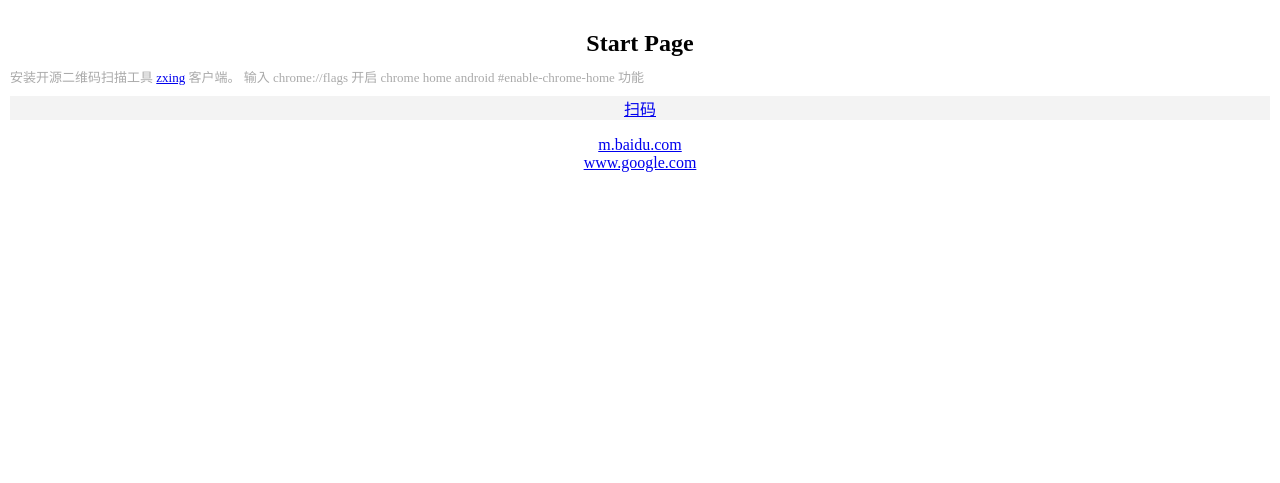
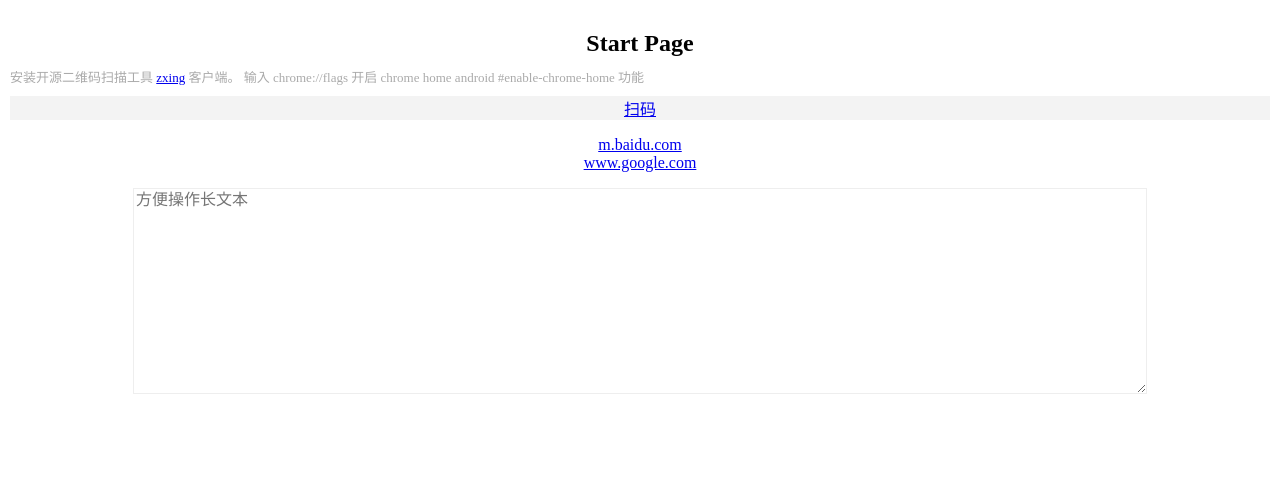
Before and after one commit to warmhug/warmhug.github.com, a Jekyll site: the page mobile.html, which Jekyll copies as it is, in a window 1280 px wide. Shown: the top 483 px of the page. Built offline with Jekyll 4.4.1, drawn with Linux system fonts in a browser that asks for light colours.

Commit message:
rename files

```diff
--- a/chrome.html
+++ b/mobile.html
@@ -15,8 +14,18 @@
       position: absolute; bottom: 0;
       width: 100%; margin: 10px 0;
     }
+    textarea {
+      border: 1px solid #eee;
+      width: 80%;
+      height: 200px;
+      font-size: 16px;
+      line-height: 20px;
+    }
   </style>
-  <base target="_blank">
+  <script>
+  </script>
+  <base target="_blank" />
+  <title>Mobile Start Page</title>
 </head>
 <body>
   <div class="container">
@@ -31,13 +40,12 @@
         <a href="https://m.baidu.com">m.baidu.com</a> <br>
         <a href="https://www.google.com">www.google.com</a>
       </p>
+      <textarea placeholder="方便操作长文本"></textarea>
     </div>
   </div>
   <div class="center footer">
     <a href="https://github.com/ant-design/ant-design-mobile">ant-design-mobile</a> <br>
     <a href="http://warmhug.github.io/">warmhug.github.io</a>
   </div>
-  <script>
-  </script>
 </body>
 </html>
```
Also changed, not shown: other parts of mobile.html (+0 -1 lines), readme.md.
